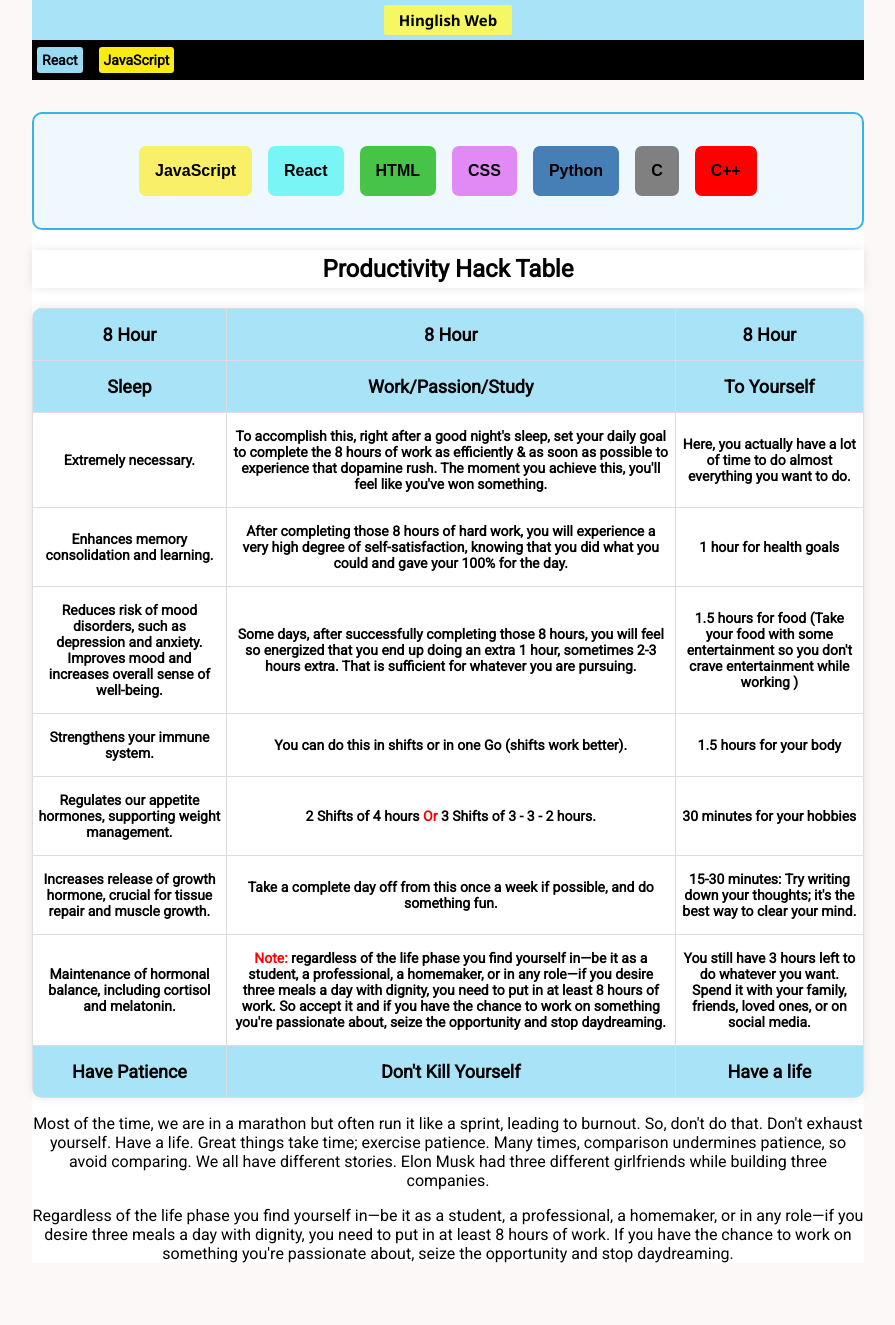
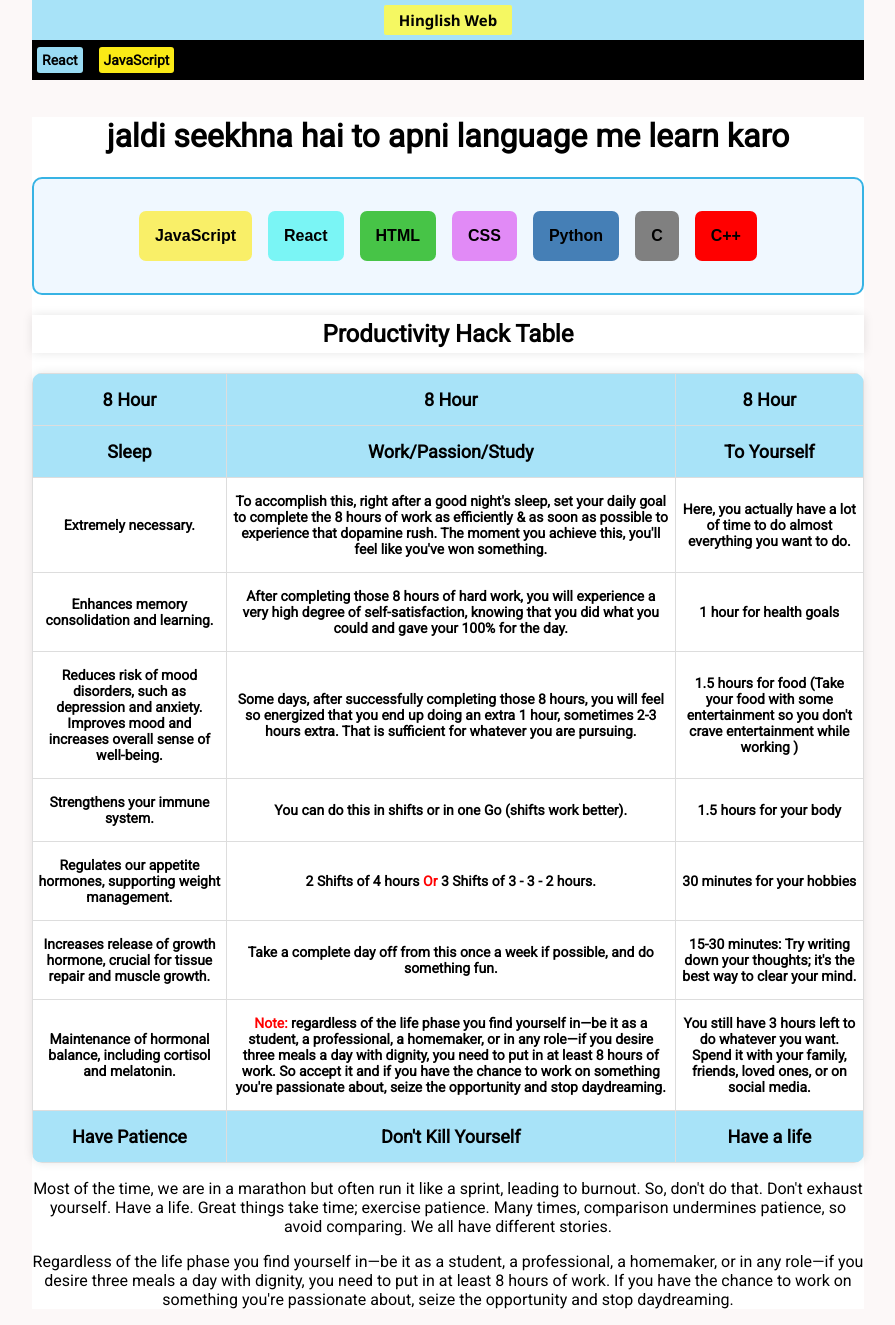
Before and after one commit to shubbpatel/hinglish_web-webapp, a React (Create React App) app: page / in a window 1280 px wide. Shown: the whole page, without its empty margins (192-1087 px from the left). Before the commit the page ends 1279 px from the top, so only its background shows below. Built offline with nearby package versions, Linux system fonts and the light colour scheme.

Commit message:
some tiny stuff

```diff
--- a/src/pages/Home.jsx
+++ b/src/pages/Home.jsx
@@ -4,7 +4,7 @@ import "./style/Home.css";
 export default function Home() {
   return (
     <div className="homeContainer">
-      {/* <h1>jaldi learn karna hai to apni language me learn karo</h1> */}
+      <h1>jaldi seekhna hai to apni language me learn karo</h1>
       <div className="homeBtnBox">
         <button
           onClick={() => {
@@ -132,9 +132,10 @@ export default function Home() {
           </tr>
         </table>
         <p>
-        Most of the time, we are in a marathon but often run it like a sprint, leading to burnout. So, don't do that. Don't exhaust yourself. Have a life. Great things take time; exercise patience. Many times, comparison undermines patience, so avoid comparing. We all have different stories. Elon Musk had three different girlfriends while building three companies.{" "}
+        Most of the time, we are in a marathon but often run it like a sprint, leading to burnout. So, don't do that. Don't exhaust yourself. Have a life. Great things take time; exercise patience. Many times, comparison undermines patience, so avoid comparing. We all have different stories. {" "}
         </p>
         {/* <p>
+        Elon Musk had three different girlfriends while building three companies.
           One very important thing you should push into your head that no matter
           whatever phase of life you are in or will be in like you are a school
           student or college student, working somewhere , housewife or house
```
